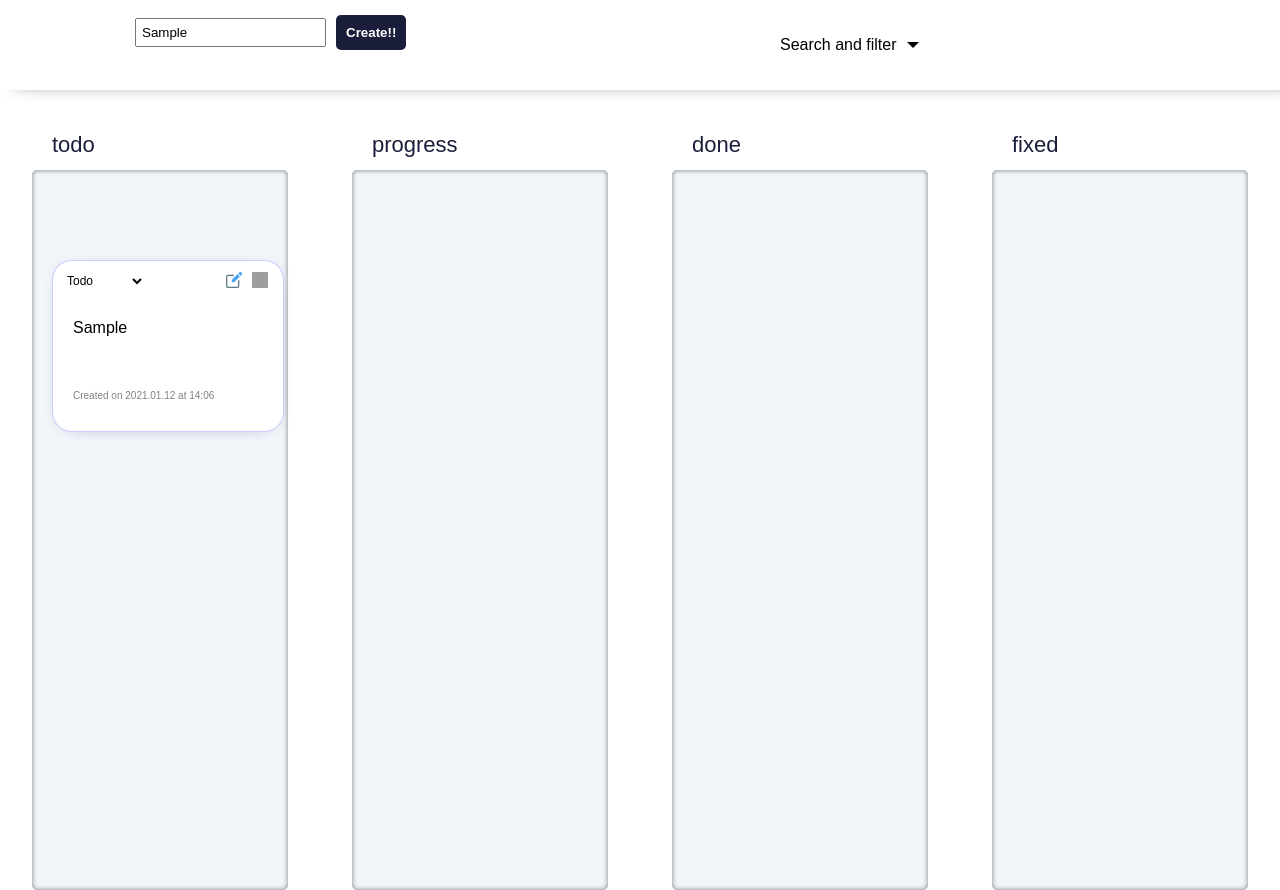
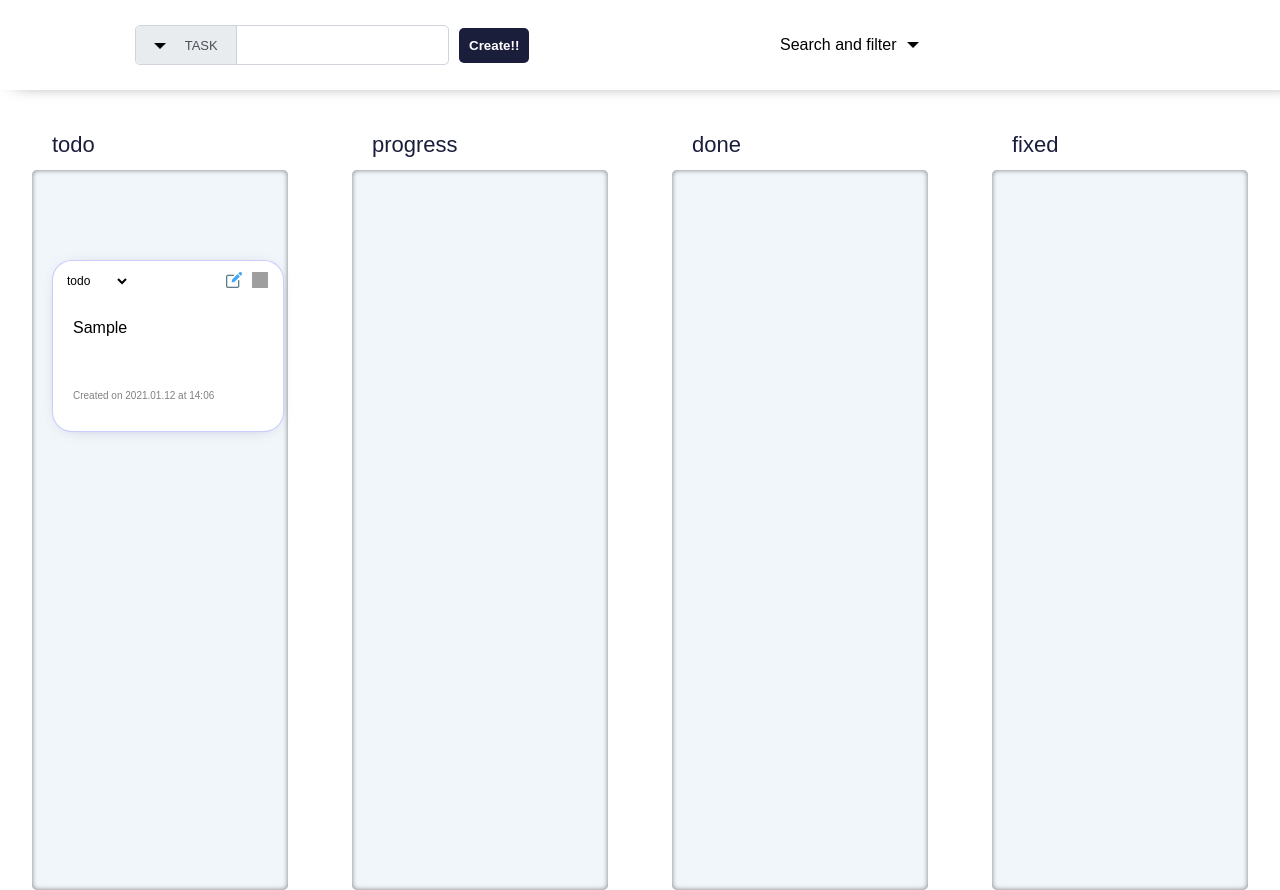
Before and after one commit to Chipsetjunkie/Kanban, a React (Create React App) app: page / in a window 1280 px wide. Both pictures are taken after typing "Sample" into the empty fields and a click on the button "Create!!". Shown: the top 890 px of the page. Built offline with nearby package versions, Linux system fonts and the light colour scheme; grey boxes are pictures that could not be loaded.

Commit message:
column add

```diff
--- a/src/components/cards/index.js
+++ b/src/components/cards/index.js
@@ -13,17 +13,16 @@ export default class Card extends Component {
     render() {
         const { id, text, modify, date, active } = this.props.data
         const {purge, editTask, editContent, statusChange} = this.props.helper
-
+        const col = this.props.col
         return (
             <div className="cardDiv">
                 <div className="card">
                     <div className="options">
                         <div>
                             <select className="select-card" name="cars" id="cars" value={active} onChange={e=>statusChange(e,id)}>
-                                <option value="todo" >Todo</option>
-                                <option value="progress" >In Progress</option>
-                                <option value="done" >Done</option>
-                                <option value="fixed" >Fixed</option>
+                                {col.map(i=>(
+                                     <option value={i} >{i}</option>
+                                ))}
                             </select>
                         </div>
                         <div>
--- a/src/components/header/index.js
+++ b/src/components/header/index.js
@@ -1,4 +1,5 @@
 import React, { Component } from 'react'
+
 //css
 import "../../styles/header.css"
 
@@ -8,20 +9,20 @@ import down from "../../media/down.png"
 
 export default class Header extends Component {
     render() {
-        const { inputAdd, clickHandlerTask, createTask, show, toggle } = this.props.data
+        const {createTask, show, toggle } = this.props.data
 
         return (
             <div className="header">
                 <div>
-                    <input id="task-input" type="text" placeholder="Add a todo..." value={inputAdd} onChange={clickHandlerTask}></input>
-                    <button onClick={createTask}>Create!!</button>
+                    {this.props.children[0]}
+                    <button id="create-task" onClick={createTask}>Create!!</button>
                 </div>
                 <div>
                     <div className="dropdown-header">
                         <p style={show ? { "opacity": 0.5 } : {}}>Search and filter</p>
                         <img src={down} alt='arrow-down' width="12px" height="12px" onClick={toggle}></img>
                     </div>
-                    {show?this.props.children:""}
+                    {show ? this.props.children[1] : ""}
                 </div>
             </div>
         )
--- /dev/null
+++ b/src/components/input/index.js
@@ -0,0 +1,36 @@
+import React, { Component } from 'react'
+
+//icon
+import down from "../../media/down.png"
+
+//css
+import "../../styles/input.css";
+
+
+
+export default class Input extends Component {
+
+
+    render() {
+        let {show, input, changeHandlerTask ,toggle, change} = this.props.data
+        return (
+            <div className="container-create">
+            <div className="input-section">
+                <div className="input-dropdown">
+                    <div className="input-title" onClick={toggle}>
+                        <img src={down} width="12px" height="12px" alt="down"></img>
+                        <p>{input.active}</p>
+                    </div>
+                    {show?
+                    <div className="input-options">
+                        {input.options.map((i,id)=>(
+                            <p key={id+i+id} onClick={()=>change(i)}>{i}</p>
+                        ))}
+                    </div>:""}
+                </div>
+                <input id="create-input" type="text" value={input.search} onChange={changeHandlerTask}></input>
+            </div>
+        </div>
+        )
+    }
+}
--- a/src/containers/columns/index.js
+++ b/src/containers/columns/index.js
@@ -1,8 +1,11 @@
 import React, { Component, Fragment } from 'react';
+import { v4 as uuidv4 } from 'uuid';
+
 import Card from "../../components/cards";
 import Header from "../../components/header";
+import Input from "../../components/input";
+
 import DropDown from "../dropdown";
-import { v4 as uuidv4 } from 'uuid';
 
 //css
 import "../../styles/main.css"
@@ -10,7 +13,6 @@ import "../../styles/dropdown.css"
 
 export default class Columns extends Component {
     state = {
-        inputAdd: '',
         tasks: {},
         columns: {
             "todo": {
@@ -27,24 +29,25 @@ export default class Columns extends Component {
             },
         },
         drop: { search: "", active: [] },
-        show: false
+        dropCreate: { search: "", active: "Task", options: ['Task', 'Column'] },
+        show: false,
+        showCreate: false,
 
     }
 
     componentDidMount() {
-        // encodeURIComponent()
         const data = JSON.parse(localStorage.getItem("tasks"))
         let params = new URLSearchParams(window.location.search.slice(1));
         let search = params.get('q')
-        const keys = {"todo":0,"progress":1,"done":2,"fixed":3}
+        const keys = { "todo": 0, "progress": 1, "done": 2, "fixed": 3 }
         let active = params.get('selected')
 
-        if ( search || active) {
-            active = active? JSON.parse(active).map(i=>keys[i]):[]
+        if (search || active) {
+            active = active ? JSON.parse(active).map(i => keys[i]) : []
             if (data) {
-                this.setState({ tasks: data.tasks, columns: data.columns, drop:{search, active}})
+                this.setState({ tasks: data.tasks, columns: data.columns, drop: { search, active } })
             }
-        }else{
+        } else {
             if (data) {
                 this.setState({ tasks: data.tasks, columns: data.columns })
             }
@@ -56,34 +59,87 @@ export default class Columns extends Component {
         localStorage.setItem("tasks", JSON.stringify(data));
     }
 
-
-    clickHandlerTask = e => {
-        this.setState({ inputAdd: e.target.value })
+    reset = () => {
+        this.setState({
+            show: false,
+            showCreate: false
+        })
     }
 
 
-    changeHandlerSearch = e => {
-        this.setState({ search: e.target.value })
-    }
-    // *BUG anomalous state change
+    // **************   Filter DropDown
+
     layoutSubmitHandler = data => {
-        const keys = {0:"todo",1:"progress",2:"done",3:"fixed"}
-        const active = data.active.map(i=>keys[i])
-        const q = "?q="+data.search
-        const selected = "selected="+JSON.stringify(active)
-        window.history.pushState(null, null, q+'&'+selected)
-        this.setState(()=>{return{ drop: data }})
+        const keys = { 0: "todo", 1: "progress", 2: "done", 3: "fixed" }
+        const active = data.active.map(i => keys[i])
+        const q = "?q=" + data.search
+        const selected = "selected=" + JSON.stringify(active)
+        window.history.pushState(null, null, q + '&' + selected)
+        this.setState(() => { return { drop: data } })
     }
 
     toggleDropdown = () => {
         this.setState({ show: !this.state.show })
     }
 
+
+    // ***************   Input Dropdown
+    changeHandlerTask = e => {
+        this.setState({
+            dropCreate: {
+                ...this.state.dropCreate,
+                search: e.target.value
+            }
+        })
+    }
+
+    toggleCreateDropdown = () => {
+        this.setState({ showCreate: !this.state.showCreate })
+    }
+
+    changeCreateType = v => {
+        this.setState({
+            dropCreate: {
+                ...this.state.dropCreate,
+                active: v
+            },
+            showCreate: !this.state.showCreate
+        })
+    }
+
+
+    // ***************   Create
+
+    create = () => {
+        const autoFunction = { 'Task': this.createTask, 'Column': this.createColumn }
+        autoFunction[this.state.dropCreate.active]()
+    }
+
+
+    // **************   Column creation
+
+    createColumn = () => {
+        let title = this.state.dropCreate.search
+        this.setState({
+            columns: {
+                ...this.state.columns,
+                [title]:{
+                    contents:[]
+                }
+            },
+            dropCreate: {
+                ...this.state.dropCreate,
+                search:""
+            }
+        })
+    }
+
+    // ************** Task creations
     createTask = () => {
         const id = uuidv4()
-        const i = this.state.inputAdd
+        const i = this.state.dropCreate.search
         this.setState({
-            inputAdd: '', tasks: {
+            tasks: {
                 ...this.state.tasks,
                 ["task_" + id]: {
                     id,
@@ -101,6 +157,10 @@ export default class Columns extends Component {
                         id
                     ]
                 }
+            },
+            dropCreate: {
+                ...this.state.dropCreate,
+                search: ""
             }
         })
     }
@@ -179,7 +239,8 @@ export default class Columns extends Component {
     displayTasks = () => {
         let cleanedData = Object.entries(this.state.tasks).filter(i => i[1].text.includes(this.state.drop.search))
         cleanedData = cleanedData.map(i => i[0])
-        return Object.keys(this.state.columns).map((i, id) => (
+        let col = Object.keys(this.state.columns)
+        return col.map((i, id) => (
             <Fragment key={i + "div"}>
                 {this.state.drop.active.length === 0 || this.state.drop.active.includes(id) ?
                     <div>
@@ -192,6 +253,7 @@ export default class Columns extends Component {
                                         key={j}
                                         data={data}
                                         helper={{ purge: this.deleteTask, statusChange: this.statusChange, editTask: this.editTask, editContent: this.editTaskContent }}
+                                        col = {col}
                                     />
                                 }
                                 else {
@@ -207,25 +269,36 @@ export default class Columns extends Component {
 
 
     render() {
+        let { dropCreate, columns, drop, show, showCreate } = this.state
         return (
+            <div>
                 <div>
                     <Header
                         data={{
-                        inputAdd: this.inputAdd,
-                        clickHandlerTask: this.clickHandlerTask,
-                        createTask: this.createTask,
-                        show: this.state.show,
+                            createTask: this.create,
+                            show,
                             toggle: this.toggleDropdown
                         }}
                     >
+                        <Input
+                            data={{
+                                input: dropCreate,
+                                changeHandlerTask: this.changeHandlerTask,
+                                show: showCreate,
+                                toggle: this.toggleCreateDropdown,
+                                change: this.changeCreateType
+                            }}
+                        />
                         <DropDown
-                        data={Object.keys(this.state.columns)}
+                            data={Object.keys(columns)}
                             submitHandler={this.layoutSubmitHandler}
-                        inputData={Object.assign(this.state.drop,{})}
+                            inputData={Object.assign(drop, {})}
                             toggle={this.toggleDropdown}
+
                         />
                     </Header>
-                <div className="container">
+                </div>
+                <div className="container" onClick={this.reset}>
                     {this.displayTasks()}
                 </div>
             </div>
--- a/src/styles/header.css
+++ b/src/styles/header.css
@@ -1,18 +1,20 @@
 .header{
     display: flex;
     justify-content: space-around;
+    align-items: center;
     width:100%;
     padding:15px;
-    margin-bottom: 80px;
     box-shadow: 0px 5px 20px -16px rgba(0,0,0,1);
   }
 
   .header>div{
     width: 400px;
+    display:flex;
+    align-items: center;
   }
 
-  .header #task-input{
-    padding: 5px;
+  .header #create-task{
+    cursor: pointer;
   }
 
   .header button{
--- /dev/null
+++ b/src/styles/input.css
@@ -0,0 +1,75 @@
+
+.container-create{
+    display: inline-block;
+}
+
+.input-section {
+    display: flex;
+    border: 1px solid rgba(206, 212, 218);
+    border-radius: 5px;
+}
+
+.input-section #create-input {
+    border: 0;
+    padding-left: 5px;
+    margin:2px;
+    width:200px;
+
+}
+
+.input-dropdown {
+    background:rgba(233,236,239);
+    display: flex;
+    flex-direction: column;
+    width: 100px;
+    height: 38px;
+    align-items: center;
+    border-right: 1px solid rgba(206, 212, 218);
+    border-top-left-radius: 5px;
+    border-bottom-left-radius: 5px;
+}
+
+.input-title {
+    display: flex;
+    align-items: center;
+    justify-content: space-evenly;
+    width:100%;
+    cursor: pointer;
+}
+
+.input-title * {
+    position: relative;
+    bottom:1px;
+    text-transform:uppercase;
+    font-size: 13px;
+    color: rgba(73,80,87);
+}
+
+.input-options {
+    position: absolute;
+    padding: 10px;
+    top: 60px;
+    width: 80px;
+    z-index: 2;
+    background: rgba(255,255,255,0.5);
+    border: 1px solid rgba(0, 0, 0, 0.1);
+    border-radius: 5px;
+    box-shadow: 0px 5px 20px -16px rgba(23, 42, 100, 0.9), -2px -1px 20px -16px rgba(23, 42, 100, 0.6);
+}
+
+.input-options p {
+    cursor: pointer;
+    display: inline-block;
+    padding-bottom: 5px;
+    border-bottom: 2px solid rgba(0, 0, 0, 0);
+    margin: 10px;
+    font-size: 12px;
+    text-transform: uppercase;
+    -webkit-font-smoothing: antialiased;
+    -moz-osx-font-smoothing: grayscale;
+}
+
+.input-options p:hover {
+    border-bottom: 2px solid rgba(167, 117, 238);
+    transition: 0.3s;
+}
--- a/src/styles/main.css
+++ b/src/styles/main.css
@@ -6,6 +6,8 @@ body{
   display: flex;
   justify-content: space-around;
   min-width: 980px;
+  padding-top: 80px;
+
 }
 
 .container > div{
```
Also changed, not shown: src/styles/dropdown.css (+6 -3 lines), 1 other file (tests, documents, lock files or other folders). Lines whose indentation alone changed are shown as unchanged.
